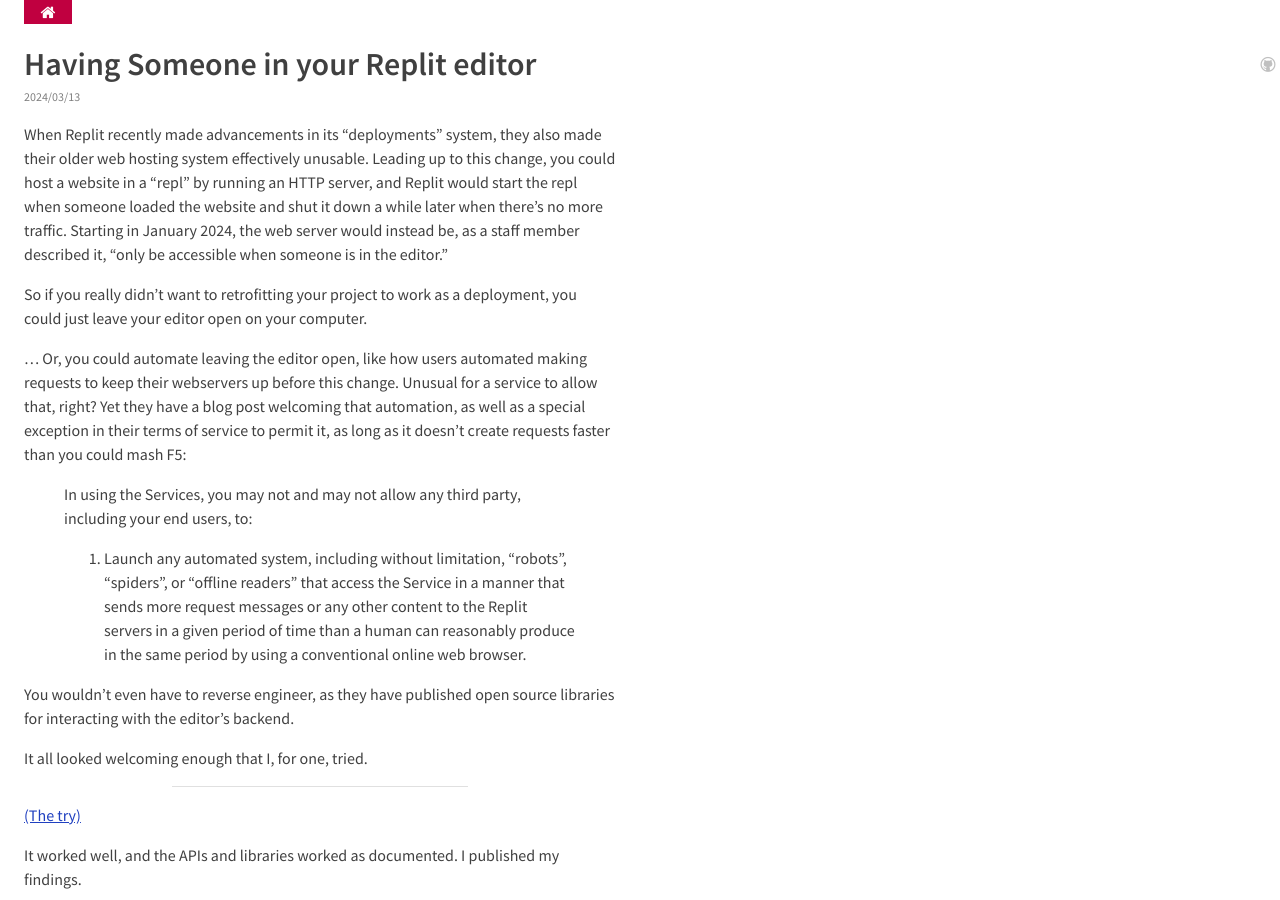
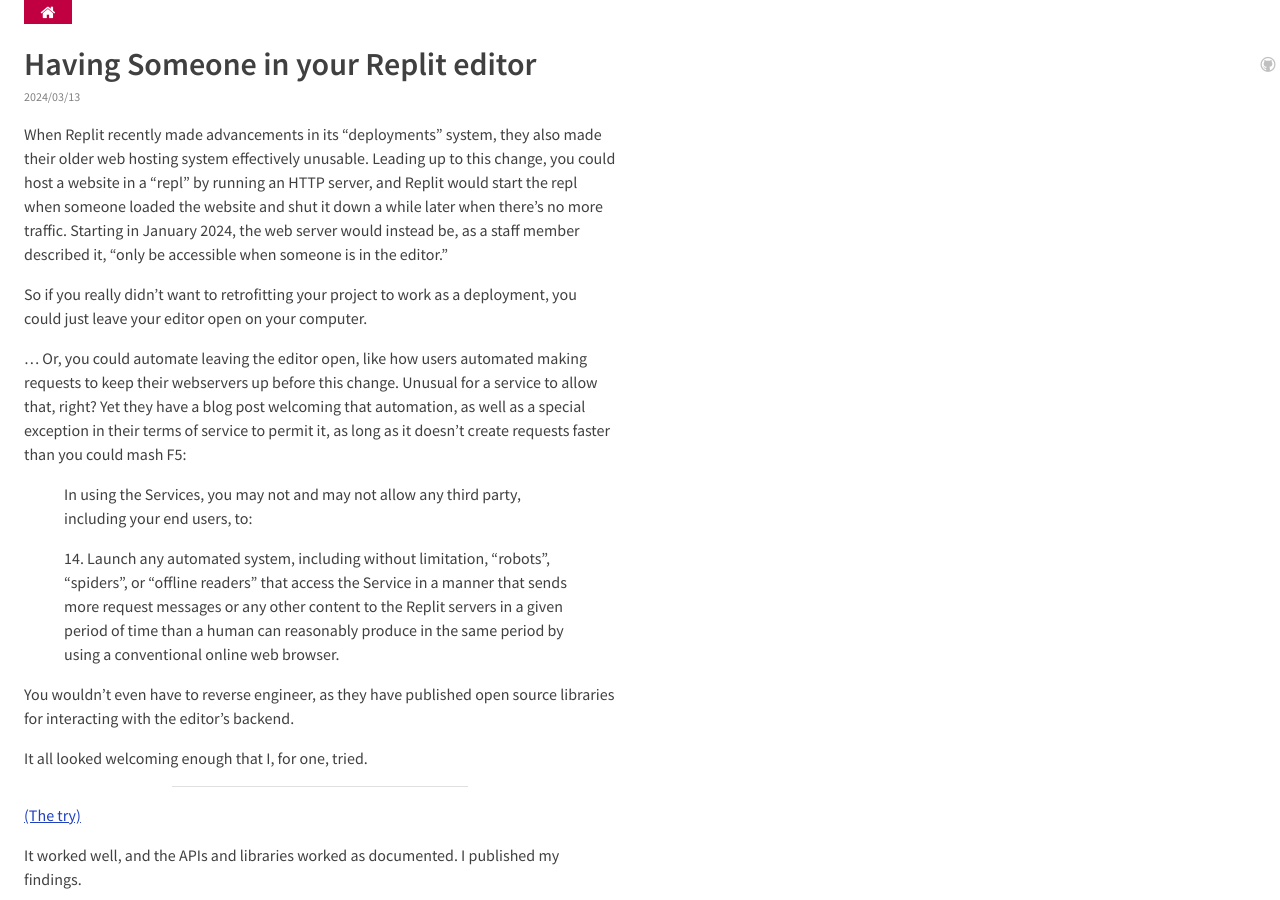
Before and after one commit to wh0/wh0.github.io, a Jekyll site: the page built from _posts/2024-03-12-replit-someone.md, in a window 1280 px wide and 900 px high. Built offline with Jekyll 4.4.1, drawn with Linux system fonts in a browser that asks for light colours.

Commit message:
Update 2024-03-12-replit-someone.md

```diff
--- a/_posts/2024-03-12-replit-someone.md
+++ b/_posts/2024-03-12-replit-someone.md
@@ -17,7 +17,7 @@
 
 > In using the Services, you may not and may not allow any third party, including your end users, to:
 >
-> 14. Launch any automated system, including without limitation, "robots", "spiders", or "offline readers" that access the Service in a manner that sends more request messages or any other content to the Replit servers in a given period of time than a human can reasonably produce in the same period by using a conventional online web browser.
+> 14\. Launch any automated system, including without limitation, "robots", "spiders", or "offline readers" that access the Service in a manner that sends more request messages or any other content to the Replit servers in a given period of time than a human can reasonably produce in the same period by using a conventional online web browser.
 
 You wouldn't even have to reverse engineer, as they have published open source libraries for interacting with the editor's backend.
 
```
